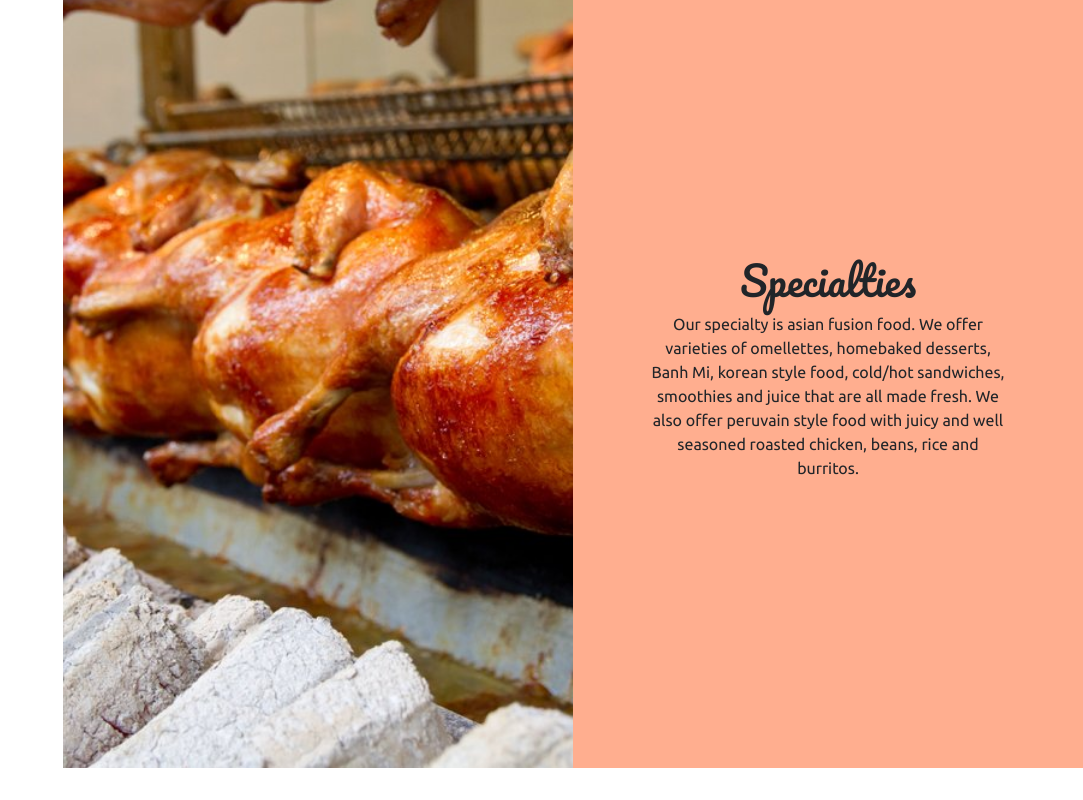
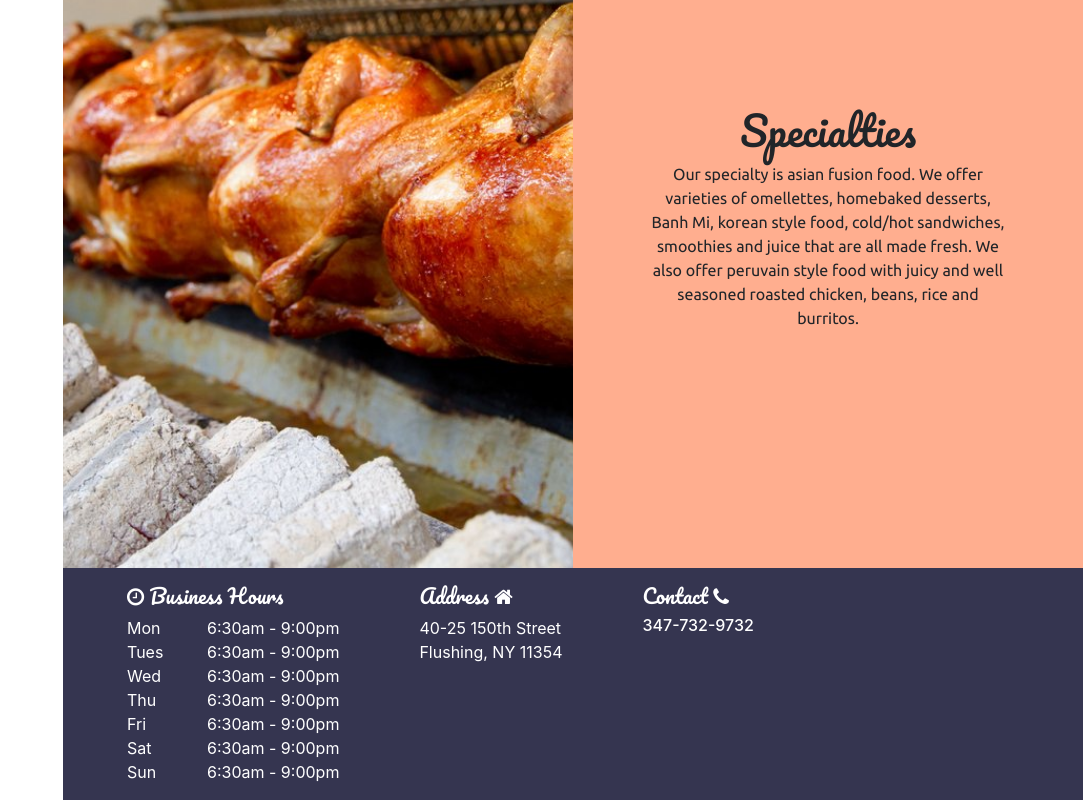
Before and after one commit to ozubergz/one_for_the_road_frontend, a React (Create React App) app: page / in a window 1280 px wide. Shown: the part 1012-1812 px from the top of the page, without its empty margins (197-1280 px from the left). Before the commit the page ends 1780 px from the top, so only its background shows below. Built offline with nearby package versions, Linux system fonts and the light colour scheme; no server answers; what react-stripe-elements would draw is missing.

Commit message:
add footer

```diff
--- a/src/components/Home.js
+++ b/src/components/Home.js
@@ -47,8 +47,56 @@ class Home extends Component {
                             </div>
                         </div>
                     </div>
+
                     <div className='footer'>
-
+                        <div className="footer-col mx-5">
+                            <div className="business-hours">
+                                <h5 className="footer-heading"><i className="fa fa-clock-o"></i> Business Hours</h5>
+                                <div className="schedule">
+                                    <div className="days">Mon</div>
+                                    <div>6:30am - 9:00pm</div>
+                                </div>
+                                <div className="schedule">
+                                    <div className="days">Tues</div>
+                                    <div>6:30am - 9:00pm</div>
+                                </div>
+                                <div className="schedule">
+                                    <div className="days">Wed</div>
+                                    <div>6:30am - 9:00pm</div>
+                                </div>
+                                <div className="schedule">
+                                    <div className="days">Thu</div>
+                                    <div>6:30am - 9:00pm</div>
+                                </div>
+                                <div className="schedule">
+                                    <div className="days">Fri</div>
+                                    <div>6:30am - 9:00pm</div>
+                                </div>
+                                <div className="schedule">
+                                    <div className="days">Sat</div>
+                                    <div>6:30am - 9:00pm</div>
+                                </div>
+                                <div className="schedule">
+                                    <div className="days">Sun</div>
+                                    <div>6:30am - 9:00pm</div>
+                                </div>
+                            </div>
+                        </div>
+                        <div className="footer-col mr-5">
+                            <h5 className="footer-heading">Address <i className="fa fa-home"></i></h5>
+                            <div className="address">
+                                <div className="address_1">
+                                    40-25 150th Street
+                                </div>
+                                <div>
+                                    Flushing, NY 11354
+                                </div>
+                            </div>
+                        </div>
+                        <div className="footer-col">
+                            <h5 className="footer-heading">Contact <i className="fa fa-phone"></i></h5>
+                            <h6>347-732-9732</h6>
+                        </div>
                     </div>
                 </div>
             </div>
--- a/src/styles/App.css
+++ b/src/styles/App.css
@@ -31,7 +31,7 @@ input {
     position: relative;
     display: flex;
     width: 100%;
-    height: 800px;
+    height: 700px;
 }
 
 .text-col {
@@ -69,6 +69,29 @@ input {
     bottom: 0;
 }
 
+.footer {
+    background-color: rgb(53, 53, 80);
+    display: flex;
+    color: white;
+}
+
+.footer-col {
+    padding: 1rem;
+}
+
+.footer-heading {
+    font-family: 'Pacifico', cursive;
+}
+
+.schedule {
+    display: flex;
+    justify-content: flex-start;
+}
+
+.days {
+    width: 80px;
+    text-align: left;
+}
 
 
 /******************** CATEGORY LIST *********************/
@@ -108,7 +131,6 @@ input {
     margin-left: 260px;
     font-size: 0.85rem;
     display: flex;
-    /* padding: 2rem; */
 }
 
 .menu-body {
@@ -379,12 +401,6 @@ input {
 
 /********************* TOP NAV *************************/
 
-/* .top-nav { */
-    /* margin-left: 260px; */
-    /* display: flex; */
-    /* flex-direction: column; */
-/* } */
-
 .col-sm-2 {
     /* background-color: pink; */
     display: inline-block;
@@ -462,23 +478,6 @@ input {
     left: 0;
     right: 0;
     bottom: 0;
-}
-
-.info-heading {
-    margin-bottom: 2px;
-}
-
-.address_1 {
-    margin-bottom: -5px;
-}
-
-.time-row {
-    display: flex;
-    margin-bottom: -5px;
-}
-
-.days {
-    width: 50px;
 }
 
 /************************ CHECKOUT PAGE *************************/
```
Also changed, not shown: src/components/SideNavBar.js (+0 -52 lines), src/containers/MenuContainer.js (+0 -117 lines).
